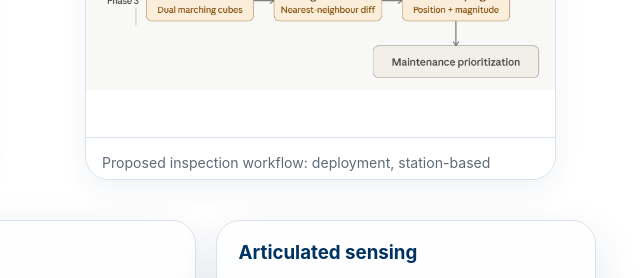
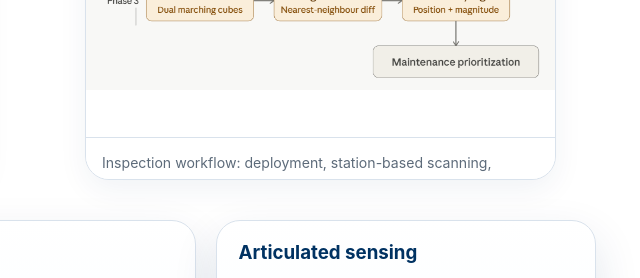
Before and after one commit to k-mosalam/solar-energy-testbed, a plain HTML site: page index.html in a window 1280 px wide. Shown: the part 4560-4838 px from the top of the page, 634-1274 px from the left. Drawn offline with Linux system fonts and the light colour scheme.

Commit message:
Update figcaption text for inspection workflow

```diff
--- a/index.html
+++ b/index.html
@@ -741,7 +741,7 @@
               alt="Three-phase rover inspection workflow for solar infrastructure monitoring"
             />
             <figcaption class="image-caption">
-              Proposed inspection workflow: deployment, station-based scanning, reconstruction,
+              Inspection workflow: deployment, station-based scanning, reconstruction,
               change detection, anomaly logging, and maintenance prioritization.
             </figcaption>
           </figure>
```
